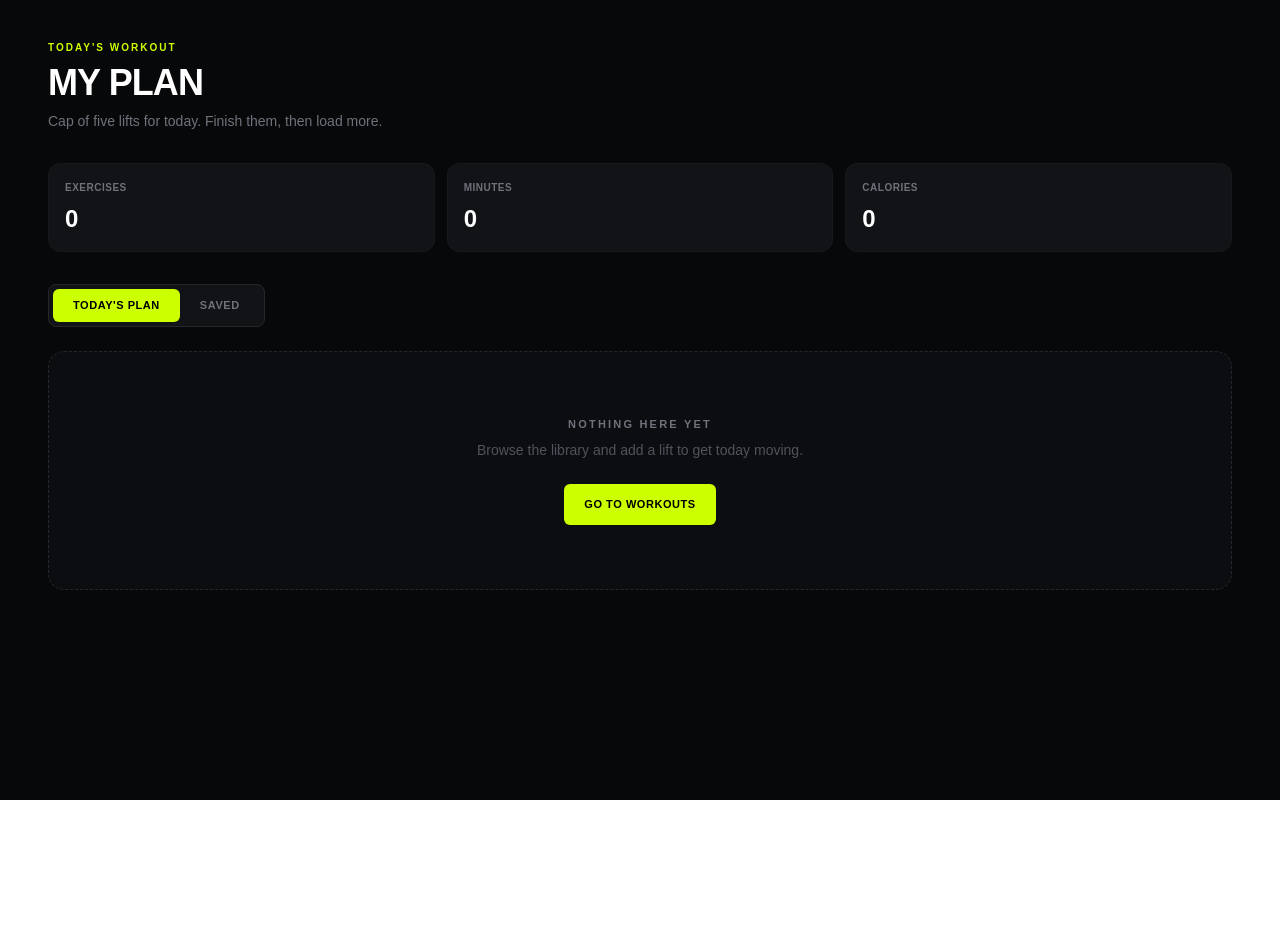
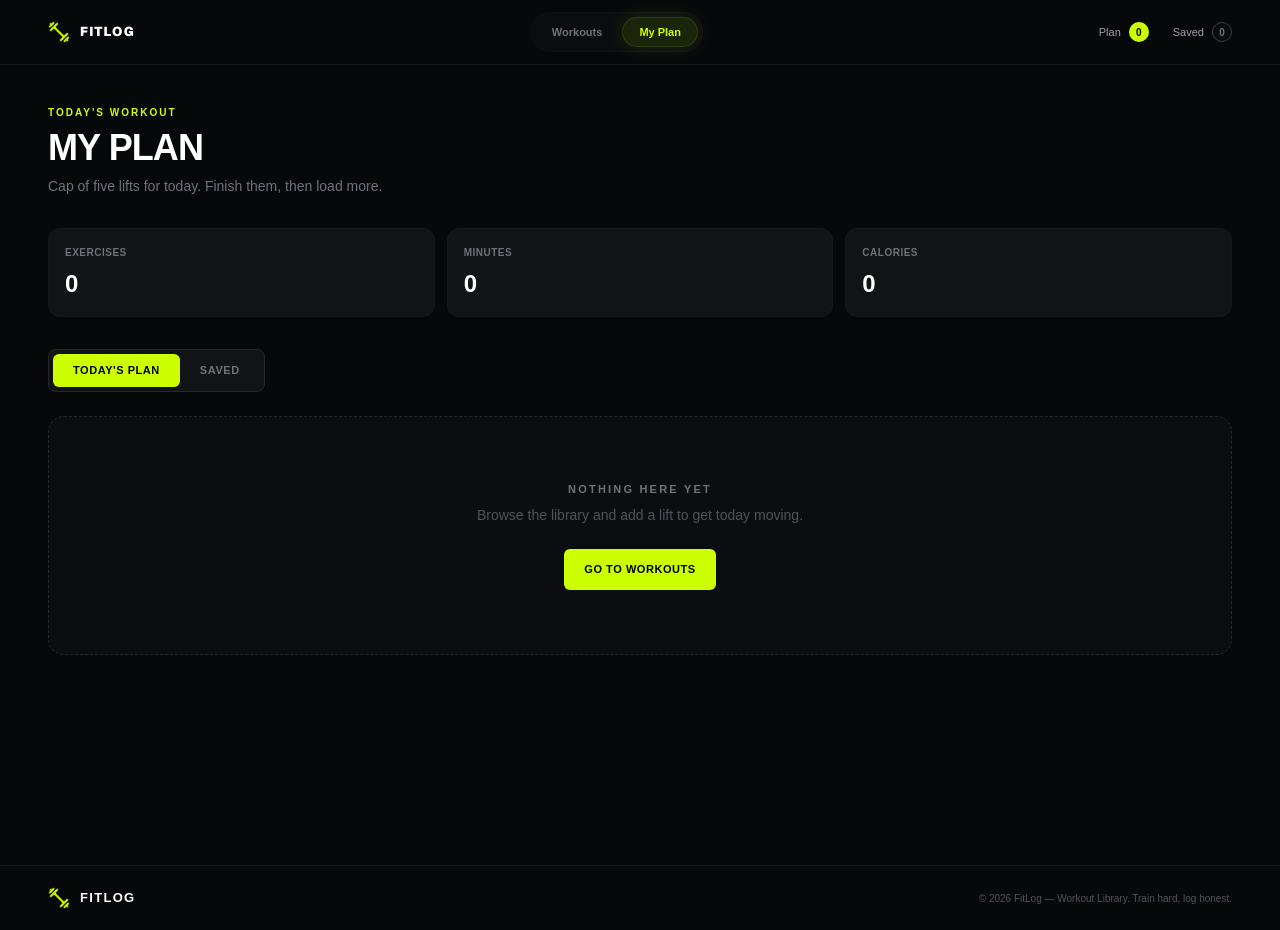
Before and after one commit to devnadiaa/fit-log, a Next.js app: page /my-plan in a window 1280 px wide. Before the commit the page ends 800 px from the top, so only its background shows below. Built offline with nearby package versions, Linux system fonts and the light colour scheme.

Commit message:
Fix workout library cards

```diff
--- a/src/app/layout.tsx
+++ b/src/app/layout.tsx
@@ -1,6 +1,8 @@
 import type { Metadata } from "next";
 import { Geist, Geist_Mono } from "next/font/google";
 import "./globals.css";
+import Navbar from "../components/shared/Navbar";
+import Footer from "../components/shared/Footer";
 import ToastProvider from "../components/shared/ToastProvider";
 
 const geistSans = Geist({
@@ -25,7 +27,14 @@ export default function RootLayout({ children }: LayoutProps<"/">) {
       className={`${geistSans.variable} ${geistMono.variable} h-full antialiased`}
     >
       <body className="min-h-full flex flex-col">
-        {children}
+        <Navbar />
+
+        <main className="flex-1">
+          {children}
+        </main>
+
+        <Footer />
+
         <ToastProvider />
       </body>
     </html>
--- a/src/app/my-plan/page.tsx
+++ b/src/app/my-plan/page.tsx
@@ -3,7 +3,7 @@
 import { useEffect, useState } from "react";
 import Link from "next/link";
 import Image from "next/image";
-import { Clock, Flame, Check, X } from "lucide-react";
+import { Clock, Flame, Check, X, Trash2 } from "lucide-react";
 import { toast } from "react-toastify";
 
 interface Workout {
@@ -71,7 +71,7 @@ const MyPlan = () => {
 
     window.dispatchEvent(new Event("fitlog-update"));
 
-    toast.success("Workout removed from today's plan");
+    toast.error("Workout removed from today's plan");
   };
 
   const handleRemoveFromSaved = (id: number) => {
@@ -88,7 +88,21 @@ const MyPlan = () => {
 
     window.dispatchEvent(new Event("fitlog-update"));
 
-    toast.success("Workout removed from saved");
+    toast.error("Workout removed from saved");
+  };
+
+  const handleRemoveAll = () => {
+    if (activeTab === "plan") {
+      setWorkouts([]);
+      localStorage.setItem("fitlog-plan", JSON.stringify([]));
+      toast.error("All workouts removed from today's plan");
+    } else {
+      setSaved([]);
+      localStorage.setItem("fitlog-saved", JSON.stringify([]));
+      toast.error("All saved workouts removed");
+    }
+
+    window.dispatchEvent(new Event("fitlog-update"));
   };
 
   const handleDone = (id: number) => {
@@ -167,7 +181,8 @@ const MyPlan = () => {
           </div>
         </div>
 
-        <div className="mb-6 flex w-fit rounded-lg border border-zinc-800 bg-[#121316] p-1">
+        <div className="mb-6 flex flex-wrap items-center justify-between gap-3">
+          <div className="flex w-fit rounded-lg border border-zinc-800 bg-[#121316] p-1">
             <button
               onClick={() => setActiveTab("plan")}
               className={`rounded-md px-5 py-2 text-[11px] font-bold uppercase tracking-wider transition ${
@@ -189,6 +204,17 @@ const MyPlan = () => {
             >
               Saved
             </button>
+          </div>
+
+          {currentWorkouts.length > 0 && (
+            <button
+              onClick={handleRemoveAll}
+              className="flex items-center gap-2 rounded-md border border-red-500/30 px-4 py-2 text-[10px] font-bold uppercase tracking-wider text-red-400 transition hover:bg-red-500/10 hover:text-red-300"
+            >
+              <Trash2 size={14} />
+              Remove All
+            </button>
+          )}
         </div>
 
         {currentWorkouts.length === 0 ? (
--- a/src/app/page.tsx
+++ b/src/app/page.tsx
@@ -1,4 +1,3 @@
-import Navbar from "../components/shared/Navbar";
 import Banner from "../components/shared/Banner";
 import WorkoutLibrary from "../components/WorkoutLibrary/WorkoutLibrary";
 import { Workout } from "../components/WorkoutCard/WorkoutCard";
@@ -20,8 +19,6 @@ export default async function Home() {
 
   return (
     <main className="min-h-screen bg-[#07080a]">
-      <Navbar />
-
       <Banner />
 
       <WorkoutLibrary workouts={workouts} />
--- a/src/components/WorkoutCard/WorkoutCard.tsx
+++ b/src/components/WorkoutCard/WorkoutCard.tsx
@@ -24,8 +24,10 @@ interface WorkoutCardProps {
 
 const WorkoutCard = ({ workout }: WorkoutCardProps) => {
   return (
-    <Link href={`/workout/${workout.id}`}>
-      <div className="group overflow-hidden rounded-2xl border border-zinc-800 bg-[#121316] transition duration-300 hover:border-[#ccff00]/40">
+    <Link
+      href={`/workout/${workout.id}`}
+      className="group block overflow-hidden rounded-2xl border border-zinc-800 bg-[#121316] transition duration-300 hover:border-[#ccff00]/40"
+    >
       <div className="relative h-52 w-full overflow-hidden">
         <Image
           src={workout.image}
@@ -47,7 +49,7 @@ const WorkoutCard = ({ workout }: WorkoutCardProps) => {
           ))}
         </div>
 
-          <h3 className="text-xl font-bold uppercase text-white">
+        <h3 className="text-xl font-bold uppercase text-white transition group-hover:text-[#ccff00]">
           {workout.name}
         </h3>
 
@@ -61,6 +63,7 @@ const WorkoutCard = ({ workout }: WorkoutCardProps) => {
               <Clock size={13} />
               <p className="text-[10px]">DURATION</p>
             </div>
+
             <p className="mt-1 text-sm font-bold text-white">
               {workout.duration} min
             </p>
@@ -71,6 +74,7 @@ const WorkoutCard = ({ workout }: WorkoutCardProps) => {
               <Flame size={13} />
               <p className="text-[10px]">CALORIES</p>
             </div>
+
             <p className="mt-1 text-sm font-bold text-white">
               {workout.caloriesBurned} kcal
             </p>
@@ -81,10 +85,10 @@ const WorkoutCard = ({ workout }: WorkoutCardProps) => {
               <Star size={13} />
               <p className="text-[10px]">RATING</p>
             </div>
+
             <p className="mt-1 text-sm font-bold text-white">
               {workout.rating}
             </p>
-            </div>
           </div>
         </div>
       </div>
--- a/src/components/shared/Navbar.tsx
+++ b/src/components/shared/Navbar.tsx
@@ -1,11 +1,40 @@
+"use client";
+
 import Image from "next/image";
 import Link from "next/link";
+import { usePathname } from "next/navigation";
+import { useEffect, useState } from "react";
 
 const Navbar = () => {
+  const pathname = usePathname();
+
+  const [planCount, setPlanCount] = useState(0);
+  const [savedCount, setSavedCount] = useState(0);
+
+  useEffect(() => {
+    const updateCounts = () => {
+      const planData = localStorage.getItem("fitlog-plan");
+      const savedData = localStorage.getItem("fitlog-saved");
+
+      setPlanCount(planData ? JSON.parse(planData).length : 0);
+      setSavedCount(savedData ? JSON.parse(savedData).length : 0);
+    };
+
+    updateCounts();
+
+    const interval = setInterval(updateCounts, 300);
+
+    return () => {
+      clearInterval(interval);
+    };
+  }, []);
+
+  const isWorkoutActive = pathname === "/";
+  const isMyPlanActive = pathname === "/my-plan";
+
   return (
-    <nav className="w-full bg-[#07080a] border-b border-zinc-900 sticky top-0 z-50">
-      <div className="w-full flex h-16 items-center justify-between px-6 md:px-12">
-
+    <nav className="sticky top-0 z-50 w-full border-b border-zinc-900 bg-[#07080a]">
+      <div className="flex h-16 w-full items-center justify-between px-4 sm:px-6 md:px-12">
         <Link href="/" className="flex items-center gap-2.5">
           <Image
             src="/assets/logo.png"
@@ -14,42 +43,85 @@ const Navbar = () => {
             height={22}
             className="h-5.5 w-5.5 object-contain"
           />
-          <span className="text-[13px] font-black tracking-widest text-white uppercase font-sans">
+
+          <span className="font-sans text-[13px] font-black uppercase tracking-widest text-white">
             FitLog
           </span>
         </Link>
 
-        <div className="flex items-center gap-1 bg-[#121418]/40 p-1 rounded-full border border-zinc-800/20">
+        <div className="hidden items-center gap-1 rounded-full border border-zinc-800/20 bg-[#121418]/40 p-1 sm:flex">
           <Link
             href="/"
-            className="rounded-full bg-[#1b250a] px-4 py-1.5 text-[11px] font-bold text-[#ccff00] border border-[#ccff00]/10 shadow-[0_0_20px_rgba(204,255,0,0.12)] transition-all"
+            className={`rounded-full px-4 py-1.5 text-[11px] font-bold transition-all ${
+              isWorkoutActive
+                ? "border border-[#ccff00]/10 bg-[#1b250a] text-[#ccff00] shadow-[0_0_20px_rgba(204,255,0,0.12)]"
+                : "text-zinc-500 hover:text-zinc-300"
+            }`}
           >
             Workouts
           </Link>
+
           <Link
             href="/my-plan"
-            className="px-4 py-1.5 text-[11px] font-medium text-zinc-500 hover:text-zinc-300 transition-colors"
+            className={`rounded-full px-4 py-1.5 text-[11px] font-bold transition-all ${
+              isMyPlanActive
+                ? "border border-[#ccff00]/10 bg-[#1b250a] text-[#ccff00] shadow-[0_0_20px_rgba(204,255,0,0.12)]"
+                : "text-zinc-500 hover:text-zinc-300"
+            }`}
           >
             My Plan
           </Link>
         </div>
 
-        <div className="flex items-center gap-6 text-[11px] font-medium">
-          <Link href="/my-plan" className="flex items-center gap-2 text-zinc-400 hover:text-zinc-200 transition-colors">
-            <span className="text-zinc-400">Plan</span>
-            <span className="flex h-4.5 w-4.5 items-center justify-center rounded-full bg-[#ccff00] text-[10px] font-black text-black">
-              0
+        <div className="flex items-center gap-3 sm:gap-6 text-[11px] font-medium">
+          <Link
+            href="/my-plan"
+            className="flex items-center gap-1.5 text-zinc-400 transition-colors hover:text-zinc-200 sm:gap-2"
+          >
+            <span>Plan</span>
+
+            <span className="flex h-5 w-5 items-center justify-center rounded-full bg-[#ccff00] text-[10px] font-black text-black">
+              {planCount}
             </span>
           </Link>
 
-          <Link href="/my-plan" className="flex items-center gap-2 text-zinc-400 hover:text-zinc-200 transition-colors">
-            <span className="text-zinc-400">Saved</span>
-            <span className="flex h-4.5 w-4.5 items-center justify-center rounded-full border border-zinc-700 text-[10px] text-zinc-500 font-bold bg-[#121418]/30">
-              0
+          <Link
+            href="/my-plan"
+            className="flex items-center gap-1.5 text-zinc-400 transition-colors hover:text-zinc-200 sm:gap-2"
+          >
+            <span>Saved</span>
+
+            <span className="flex h-5 w-5 items-center justify-center rounded-full border border-zinc-700 bg-[#121418]/30 text-[10px] font-bold text-zinc-500">
+              {savedCount}
             </span>
           </Link>
         </div>
+      </div>
 
+      <div className="flex items-center justify-center border-t border-zinc-900 px-4 py-2 sm:hidden">
+        <div className="flex w-full items-center justify-center gap-1 rounded-full border border-zinc-800/20 bg-[#121418]/40 p-1">
+          <Link
+            href="/"
+            className={`flex-1 rounded-full px-4 py-1.5 text-center text-[11px] font-bold transition-all ${
+              isWorkoutActive
+                ? "bg-[#1b250a] text-[#ccff00]"
+                : "text-zinc-500 hover:text-zinc-300"
+            }`}
+          >
+            Workouts
+          </Link>
+
+          <Link
+            href="/my-plan"
+            className={`flex-1 rounded-full px-4 py-1.5 text-center text-[11px] font-bold transition-all ${
+              isMyPlanActive
+                ? "bg-[#1b250a] text-[#ccff00]"
+                : "text-zinc-500 hover:text-zinc-300"
+            }`}
+          >
+            My Plan
+          </Link>
+        </div>
       </div>
     </nav>
   );
--- a/src/components/shared/ToastProvider.tsx
+++ b/src/components/shared/ToastProvider.tsx
@@ -6,7 +6,7 @@ import "react-toastify/dist/ReactToastify.css";
 const ToastProvider = () => {
   return (
     <ToastContainer
-      position="top-right"
+      position="top-center"
       autoClose={2000}
       theme="dark"
     />
```
Also changed, not shown: src/app/workout/[id]/page.tsx (+49 -68 lines), src/components/WorkoutLibrary/WorkoutLibrary.tsx (+3 -40 lines). Lines whose indentation alone changed are shown as unchanged.
